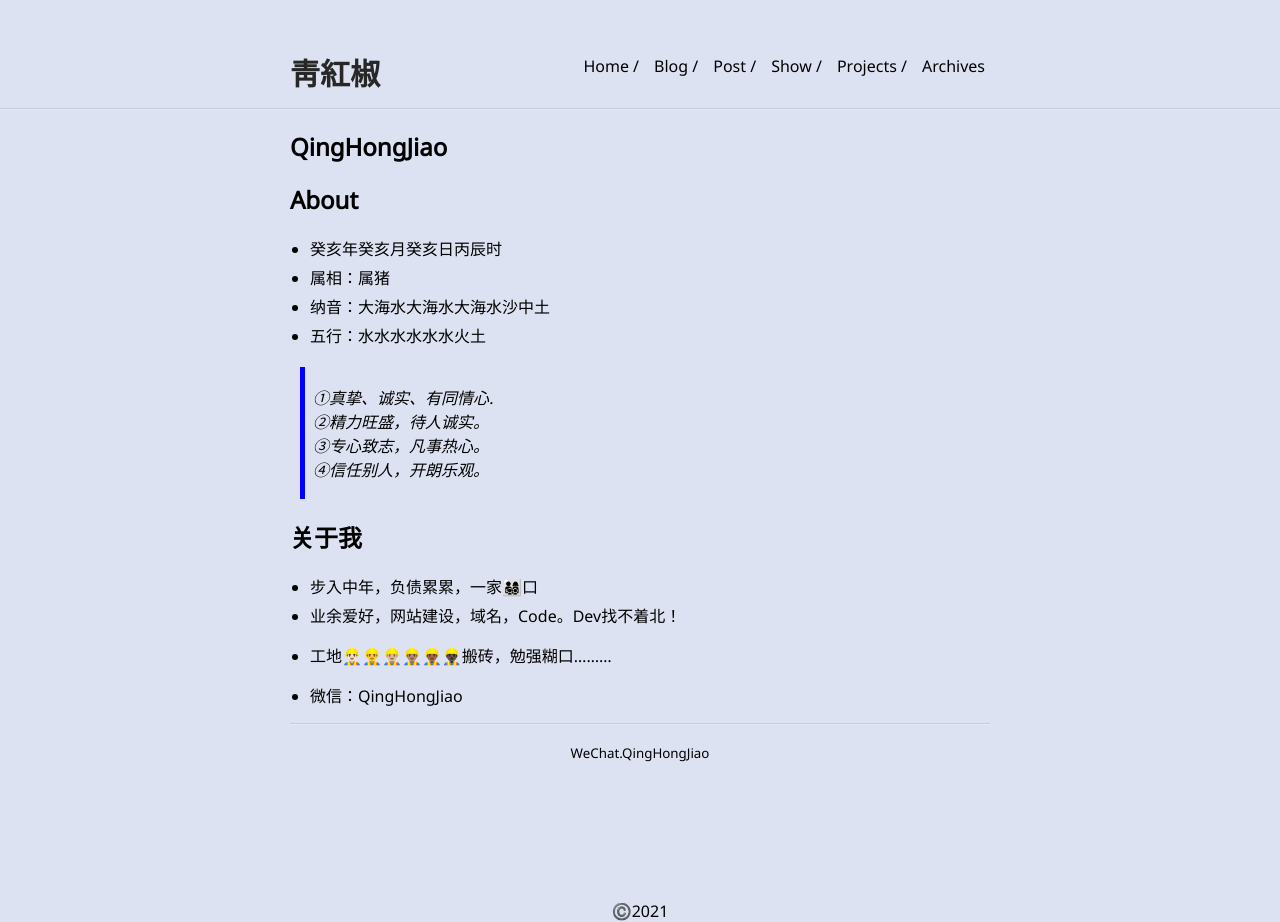
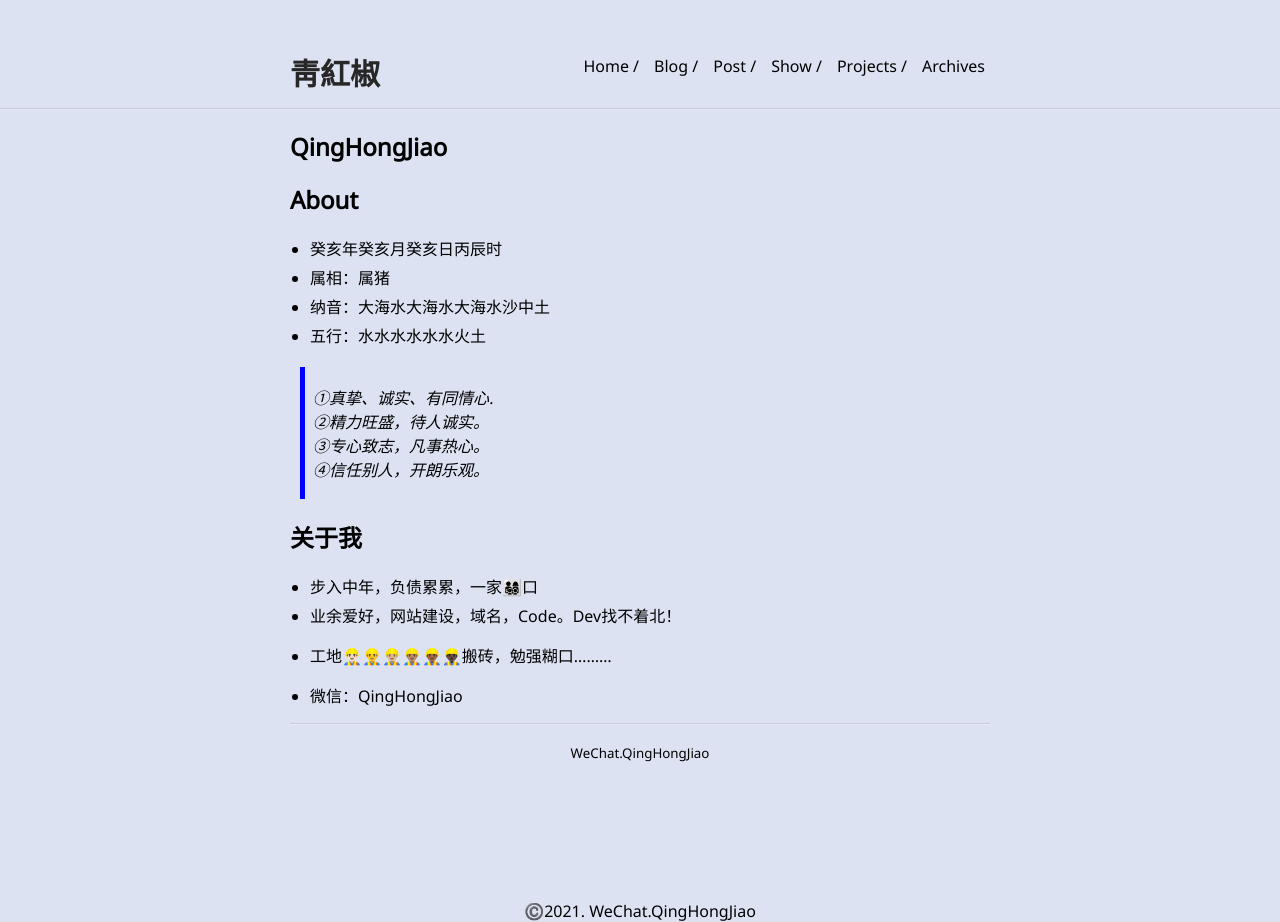
Before and after one commit to QingHongJiao/qinghongjiao.github.io, a Jekyll site: the page built from index.md, in a window 1280 px wide. Built offline with Jekyll 4.4.1, drawn with Linux system fonts in a browser that asks for light colours; comment, search, counter and statistics services are not loaded; our own code applies the rules of GitHub Pages for plain Markdown files.

Commit message:
Update main.html

```diff
--- a/_layouts/main.html
+++ b/_layouts/main.html
@@ -1,5 +1,5 @@
 <!DOCTYPE html>
-<html lang="en">
+<html lang="zh-Hans">
 
 <head>
     <title>{% if page.title %}{{ page.title }}{% else %}{{ site.title }}{% endif %}</title>
@@ -90,7 +90,8 @@
     </div>
     {% if site.tracking_id %}
     <!-- Global site tag (gtag.js) - Google Analytics -->
-    <script async src="https://www.googletagmanager.com/gtag/js?id=UA-69243698-4"></script>
+    <!--
+<script async src="https://www.googletagmanager.com/gtag/js?id=UA-69"></script>
     <script>
         window.dataLayer = window.dataLayer || [];
         function gtag() { dataLayer.push(arguments); }
@@ -98,8 +99,14 @@
 
         gtag('config', '{{ site.tracking_id }}');
     </script>
+     -->
     {% endif %}
 </body>
 <footer>
-<div class="footer">©️2021</div>
+<div class="footer">©️2021.
+    <!-- 站长统计 -->
+    <script type="text/javascript">document.write(unescape("%3Cspan id='cnzz_stat_icon_1280111204'%3E%3C/span%3E%3Cscript src='https://s9.cnzz.com/z_stat.php%3Fid%3D1280111204' type='text/javascript'%3E%3C/script%3E"));</script>
+    <!-- 微信 -->
+    WeChat.QingHongJiao
+    </div>
 </footer>
```
